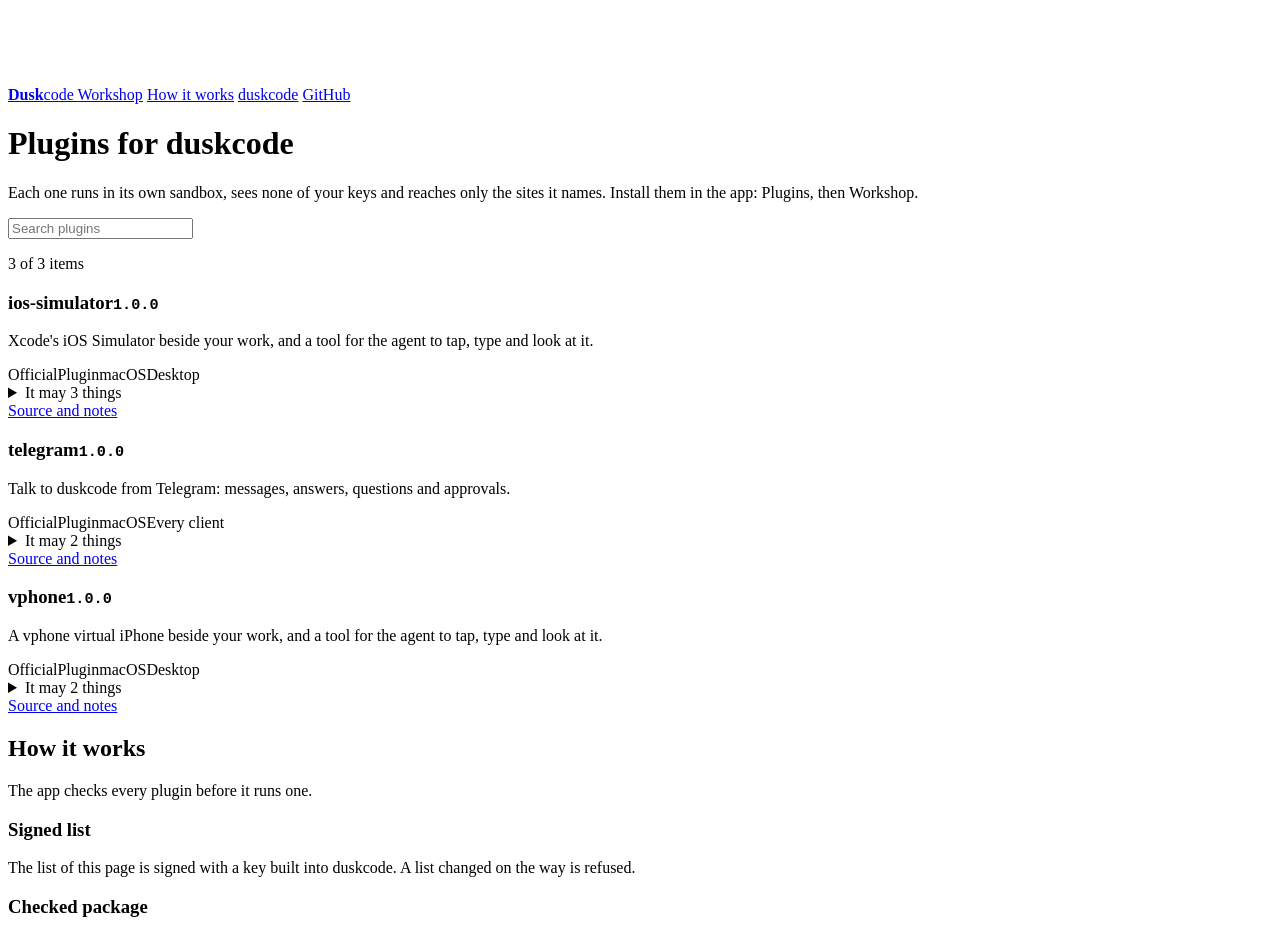
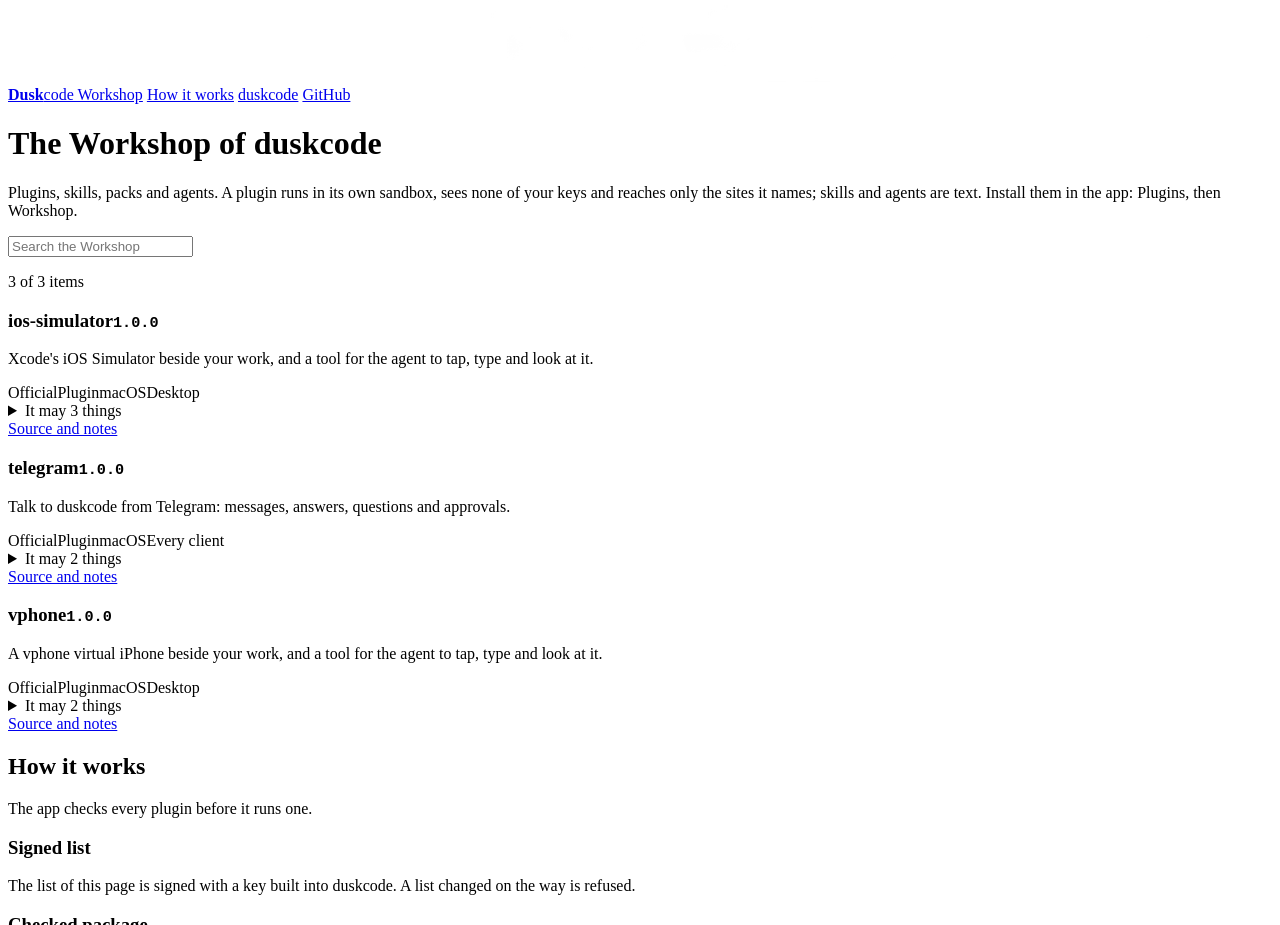
Before and after one commit to DroBov1Tya/duskcode-plugins, a plain HTML site: page site/index.html in a window 1280 px wide. Shown: the part 1180-2105 px from the top of the page. Drawn offline with Linux system fonts and the light colour scheme.

Commit message:
workshop: build packs in the release workflow and retitle the page
A tag <pack>-v<version> now builds the pack archive with
scripts/package-packs.sh in a job without a write token, and the existing
upload job attests and releases it, so a signed run can fetch pack packages
(the TODO of the previous commit). A new kind job picks plugin or pack from the
tag; only existing pinned actions are used. The hero names the Workshop, not
plugins only; the inline script and style are unchanged, so the CSP hashes stay.

```diff
--- a/site/index.html
+++ b/site/index.html
@@ -135,9 +135,9 @@ footer span { margin-right: auto; }
       <a class="link" href="https://github.com/DroBov1Tya/duskcode-plugins">GitHub</a>
     </nav>
     <div class="hero">
-      <h1>Plugins for <span>duskcode</span></h1>
-      <p class="lead">Each one runs in its own sandbox, sees none of your keys and reaches only the sites it names. Install them in the app: Plugins, then Workshop.</p>
-      <label class="search"><input id="search" type="search" placeholder="Search plugins" autocomplete="off" aria-label="Search plugins"></label>
+      <h1>The <span>Workshop</span> of duskcode</h1>
+      <p class="lead">Plugins, skills, packs and agents. A plugin runs in its own sandbox, sees none of your keys and reaches only the sites it names; skills and agents are text. Install them in the app: Plugins, then Workshop.</p>
+      <label class="search"><input id="search" type="search" placeholder="Search the Workshop" autocomplete="off" aria-label="Search the Workshop"></label>
       <p class="count" id="count" aria-live="polite"></p>
     </div>
   </div>
```
Also changed, not shown: 1 other file.
